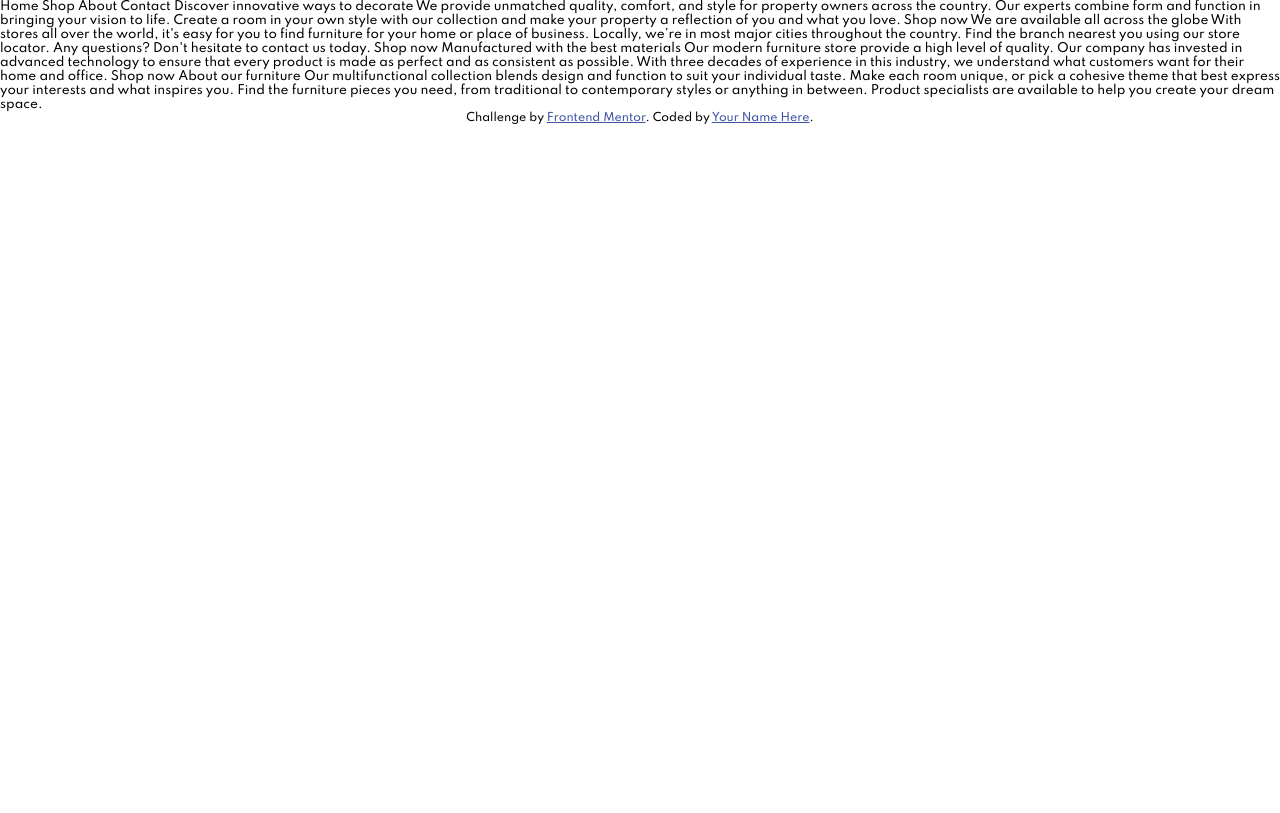
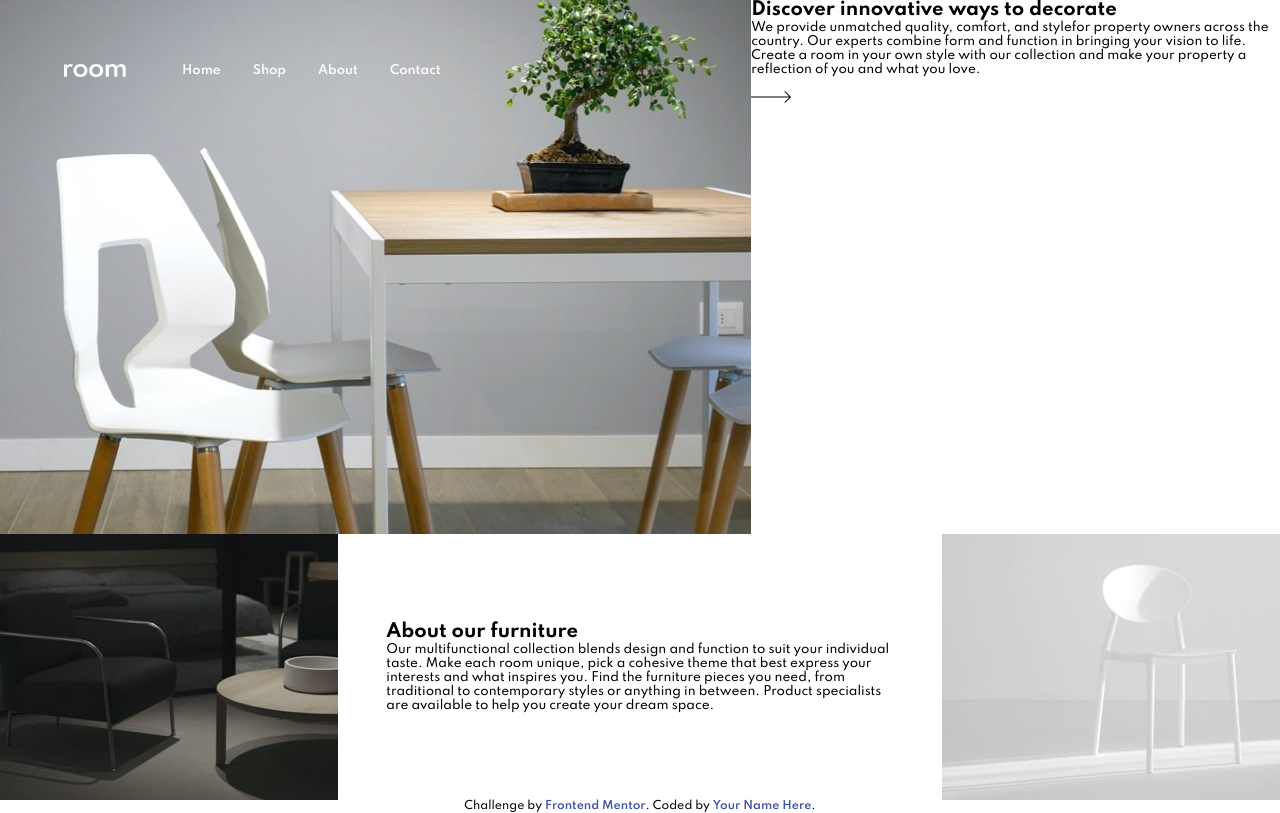
Before and after one commit to iadefidipe/room-homepage, a plain HTML site: page index.html in a window 1280 px wide. Drawn offline with Linux system fonts and the light colour scheme.

Commit message:
Section: header styling done in desktop view

```diff
--- a/app/scss/_global.scss
+++ b/app/scss/_global.scss
@@ -67,8 +67,108 @@ select {
 // ========== Set core body defaults
 body {
     position: relative;
-      min-height: 100vh;
-      text-rendering: optimizeSpeed;
-      font-family: $font-main;
-      font-size: $font-sz;
+    min-height: 100vh;
+    text-rendering: optimizeSpeed;
+    font-family: $font-main;
+    font-size: $font-sz;
 }
+
+a{
+  text-decoration: none;
+  color: $clr-white;
+  font-weight: $weight-semi-bold;
+}
+
+
+.page-container{
+  display: flex;
+  flex-direction: column;
+  height: 100vh;
+}
+
+.section-container{
+
+  display:flex;
+
+  &--top{
+    flex: 66.75%;
+  }
+
+  &--bottom{
+    flex: 33.25%;
+  }
+}
+
+.section{
+
+
+
+  &-1{
+    flex: 1.3;
+    background: url(../../images/desktop-image-hero-1.jpg);
+    background-repeat: no-repeat;
+    background-size: 100% rem(534);
+    background-position: center;
+    padding: rem(64) 0 0 rem(64);
+
+
+  }
+
+  &-2{
+    flex: 1;
+  }
+
+  &-3{
+    flex: 1;
+    background: url(../../images/image-about-dark.jpg);
+    background-repeat: no-repeat;
+
+
+  }
+
+  &-4{
+    flex: 1.5;
+    display: grid;
+    place-content: center;
+    padding: 0 rem(48);
+  }
+
+  &-5{
+    flex: 1;
+    background: url(../../images/image-about-light.jpg);
+    background-repeat: no-repeat;
+
+  }
+}
+
+.header{
+  display: flex;
+  align-items: center;
+  gap: rem(56);
+}
+
+.nav{
+
+  &__links{
+    display:flex;
+    gap: rem(32);
+
+    a{
+      position: relative;
+
+      &:hover{
+
+        &::after{
+          content: '';
+          position: absolute;
+          width: rem(16);
+          height: rem(2);
+          background-color: $clr-white;
+          top: rem(18);
+          left: 50%;
+          transform: translateX(-50%);
+        }
+      }
+    }
+  }
+}
--- a/index.html
+++ b/index.html
@@ -64,27 +64,66 @@
     </style>
   </head>
   <body>
-    <div class="page-container"></div>
+    <div class="page-container">
+      <div class="section-container section-container--top">
+        <section class="section section-1">
+          <header class="header">
 
-    Home Shop About Contact Discover innovative ways to decorate We provide
-    unmatched quality, comfort, and style for property owners across the
-    country. Our experts combine form and function in bringing your vision to
-    life. Create a room in your own style with our collection and make your
-    property a reflection of you and what you love. Shop now We are available
-    all across the globe With stores all over the world, it's easy for you to
-    find furniture for your home or place of business. Locally, we’re in most
-    major cities throughout the country. Find the branch nearest you using our
-    store locator. Any questions? Don't hesitate to contact us today. Shop now
-    Manufactured with the best materials Our modern furniture store provide a
-    high level of quality. Our company has invested in advanced technology to
-    ensure that every product is made as perfect and as consistent as possible.
-    With three decades of experience in this industry, we understand what
-    customers want for their home and office. Shop now About our furniture Our
-    multifunctional collection blends design and function to suit your
-    individual taste. Make each room unique, or pick a cohesive theme that best
-    express your interests and what inspires you. Find the furniture pieces you
-    need, from traditional to contemporary styles or anything in between.
-    Product specialists are available to help you create your dream space.
+            <div class="header__logo">
+              <img src="./images/logo.svg" alt="">
+            </div>
+            <nav class="nav">
+              <div class="nav__links">
+                <a href="">Home</a>
+                <a href="">Shop</a>
+                <a href="">About</a>
+                <a href="">Contact</a>
+              </div>
+            </nav>
+          </header>
+        </section>
+
+        <section class="section section-2">
+          <h1>Discover innovative ways to decorate</h1>
+
+          <p>
+            We provide unmatched quality, comfort, and stylefor property owners
+            across the country. Our experts combine form and function in
+            bringing your vision to life. Create a room in your own style with
+            our collection and make your property a reflection of you and what
+            you love.
+          </p>
+
+          <a href="">
+            Shop now
+            <span><img src="./images/icon-arrow.svg" alt="cta-arrow" /></span
+          ></a>
+        </section>
+      </div>
+
+      <div class="section-container section-container--bottom">
+        <section class="section section-3"></section>
+
+        <section class="section section-4">
+          <h2>About our furniture</h2>
+          <p>
+            Our multifunctional collection blends design and function to suit your individual taste. Make each room unique, pick a cohesive theme that best express your interests and what inspires you. Find the furniture pieces you need, from traditional to contemporary styles or anything in between. Product specialists are available to help you create your dream space.
+          </p>
+        </section>
+
+        <section class="section section-5"></section>
+      </div>
+    </div>
+
+    <!-- We are available all across the globe With stores all over the world, it's
+    easy for you to find furniture for your home or place of business. Locally,
+    we’re in most major cities throughout the country. Find the branch nearest
+    you using our store locator. Any questions? Don't hesitate to contact us
+    today. Shop now Manufactured with the best materials Our modern furniture
+    store provide a high level of quality. Our company has invested in advanced
+    technology to ensure that every product is made as perfect and as consistent
+    as possible. With three decades of experience in this industry, we
+    understand what customers want for their home and office. Shop now -->
 
     <div class="attribution">
       Challenge by
```
Also changed, not shown: app/scss/style.css, 1 other file.
